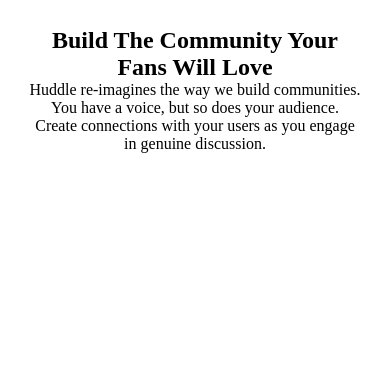
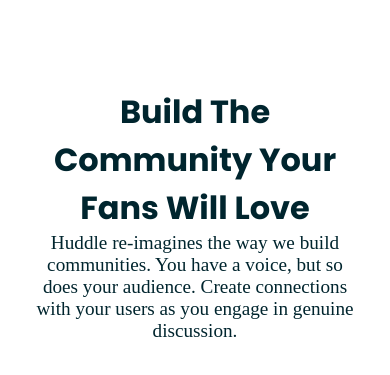
Before and after one commit to adebisiabdussamad/huddle-landing-page, a plain HTML site: page index.html in a window 390 px wide. Shown: the part 87-462 px from the top of the page. Drawn offline with nearby package versions, Linux system fonts and the light colour scheme.

Commit message:
completed .hero-section

```diff
--- a/styles.css
+++ b/styles.css
@@ -14,7 +14,7 @@
   justify-content: space-between;
   margin-top: 50px;
   font-family: 'Open Sans', sans-serif;
-  margin-bottom: 10%;
+  margin-bottom: 100px;
 }
 
 header img {
@@ -39,6 +39,26 @@
   text-align: center;
 }
 
+h1 {
+  font-family: 'Poppins', sans-serif;
+  font-size: 2rem;
+  color: hsl(192, 100%, 9%);
+}
+
+p {
+  font-size: 1.2rem;
+  color: hsl(192, 100%, 9%);
+  width: 40%;
+  margin: 0 auto;
+}
+
+@media (max-width:1100px) {
+  p {
+    width: 70%;
+  }
+
+}
+
 @media (max-width: 435px) {
   header {
     /* flex-direction: column; */
@@ -52,4 +72,12 @@
   header a {
     padding: 10px 26px;
   }
+
+  .hero-section {
+    margin-top: 100px;
+  }
+
+  p {
+    width: auto;
+  }
 }
```
